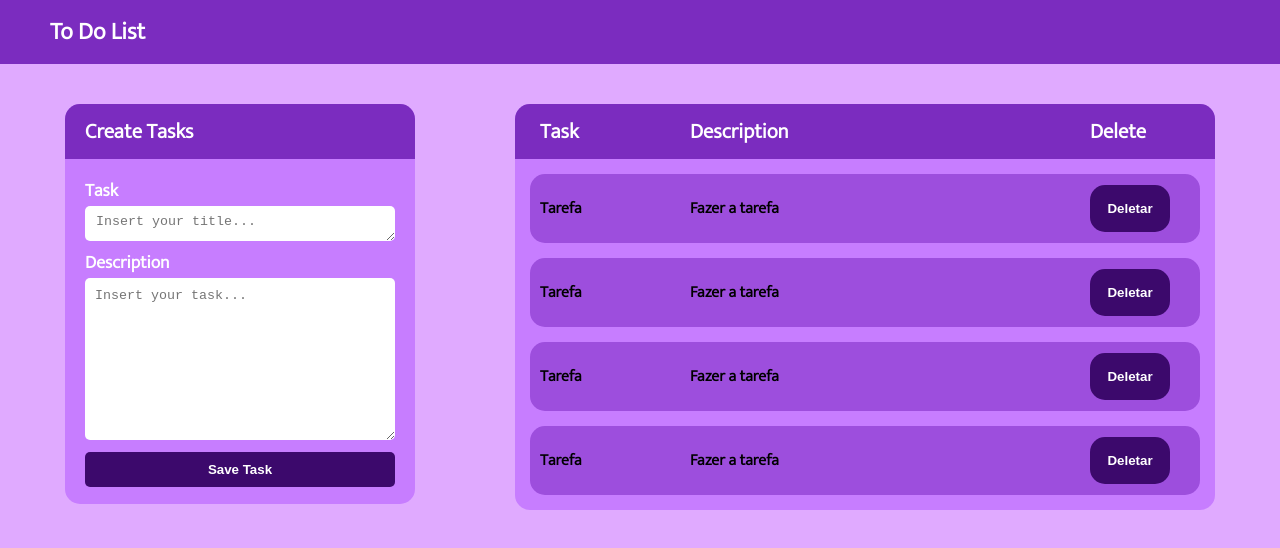
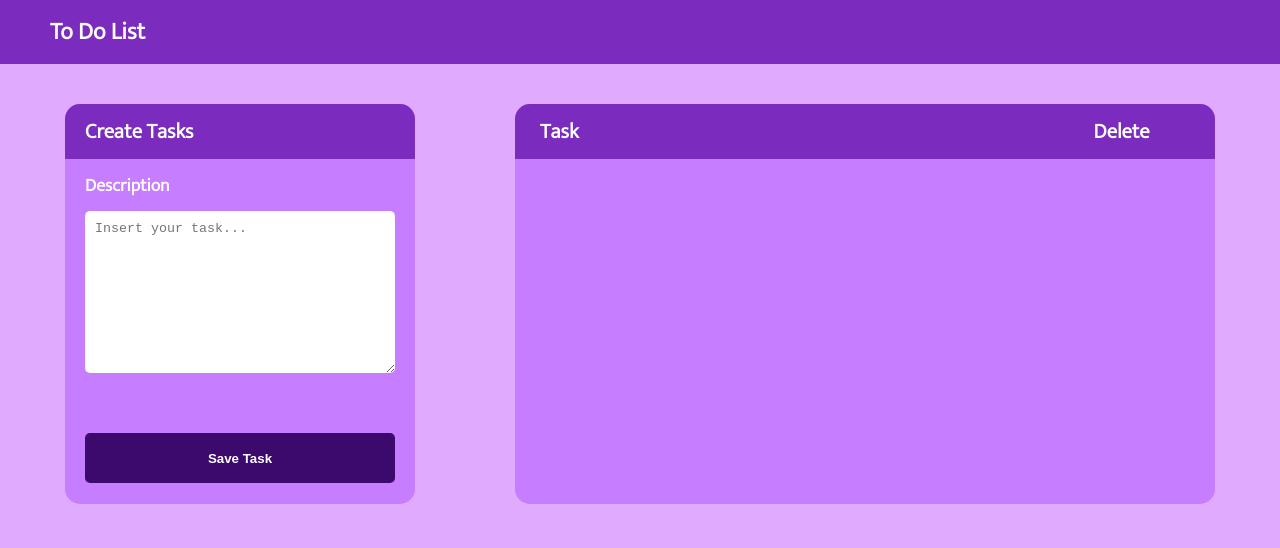
Before and after one commit to JL1227/To-Do-List, a React (Vite) app: page / in a window 1280 px wide. Shown: the top 548 px of the page. Built offline with nearby package versions, Linux system fonts and the light colour scheme.

Commit message:
Context e addTask

```diff
--- a/src/components/CreateTask/CreateTask.module.css
+++ b/src/components/CreateTask/CreateTask.module.css
@@ -3,9 +3,6 @@
   height: 400px;
   background-color: #c77dff;
   border-radius: 15px;
-
-  display: flex;
-  flex-direction: column;
 }
 
 .titleCreateTask {
@@ -21,14 +18,16 @@
   display: flex;
   flex-direction: column;
   justify-content: center;
-  padding: 10px 20px;
+  padding: 5px 20px;
 }
 
 .Form label {
   color: white;
   font-weight: bold;
+  font-size: 18px;
+
   padding-top: 7px;
-  font-size: 18px;
+  margin-bottom: 10px;
 }
 
 .Form textarea {
@@ -67,12 +66,13 @@
 }
 
 .saveTaskButton {
-  margin-top: 12px;
+  margin-top: 60px;
   border: none;
   border-radius: 5px;
   padding: 10px;
 
   width: 100%;
+  height: 50px;
   font-weight: bold;
 
   background-color: #3c096c;
--- a/src/components/CreateTask/index.jsx
+++ b/src/components/CreateTask/index.jsx
@@ -1,21 +1,23 @@
 import styles from "./CreateTask.module.css";
+import React, { useContext, useState } from "react";
+import { Context } from "../Tasks";
 
 const CreateTask = () => {
+
+  const {newItem, setNewItem, addTask} = useContext(Context)
+
   return (
     <div className={styles.createTasks}>
       <h2 className={styles.titleCreateTask}>Create Tasks</h2>
       <form className={styles.Form}>
-        <label htmlFor="">Task</label>
-        <textarea
-          placeholder="Insert your title..."
-          className={styles.inputTitle}
-        />
         <label htmlFor="">Description</label>
         <textarea
           placeholder="Insert your task..."
           className={styles.inputTask}
+          value={newItem}
+          onChange={(value) => setNewItem(value.target.value)}
         />
-        <button className={styles.saveTaskButton}>Save Task</button>
+        <button type="button" className={styles.saveTaskButton} onClick={addTask}>Save Task</button>
       </form>
     </div>
   );
--- a/src/components/ShowTasks/ShowTasks.module.css
+++ b/src/components/ShowTasks/ShowTasks.module.css
@@ -8,8 +8,9 @@
 .showTaskHeader {
   background-color: #7b2cbf;
 
-  display: grid;
-  grid-template-columns: 150px 400px auto;
+  display: flex;
+  flex-direction: row;
+  gap: 515px;
   border-radius: 15px 15px 0 0;
   padding: 10px 25px;
 }
--- a/src/components/ShowTasks/index.jsx
+++ b/src/components/ShowTasks/index.jsx
@@ -1,18 +1,21 @@
 import styles from "./ShowTasks.module.css";
 import Task from "../Task";
+import { Context } from "../Tasks";
+import { useContext } from "react";
 
 const ShowTasks = () => {
+
+  const { list } = useContext(Context)
+
   return (
     <div className={styles.showTask}>
       <div className={styles.showTaskHeader}>
         <h2>Task</h2>
-        <h2>Description</h2>
         <h2 className={styles.delete}>Delete</h2>
       </div>
-      <Task />
-      <Task />
-      <Task />
-      <Task />
+      {list.map((task, index) => (
+        <Task key={index} indice={index}/>
+      ))}
     </div>
   );
 };
--- a/src/components/Task/Task.module.css
+++ b/src/components/Task/Task.module.css
@@ -2,10 +2,12 @@
   width: 650px;
 
   background-color: #9d4edd;
+  color: white;
   font-weight: bold;
 
-  display: grid;
-  grid-template-columns: 150px 400px 100px;
+  display: flex;
+  flex-direction: row;
+  gap: 510px;
   border-radius: 15px;
   padding: 5px 10px;
   margin-top: 15px;
@@ -14,15 +16,15 @@
 
 .taskButton {
   border: none;
-  border-radius: 15px;
-  height: 80%;
-  width: 80%;
-  margin-top: 6px;
+  border-radius: 10px;
 
-  font-weight: bold;
+  height: 40px;
+  width: 70px;
+  margin-top: 10px;
 
   background-color: #3c096c;
   color: white;
+  font-weight: bold;
 }
 
 .taskButton:hover {
--- a/src/components/Task/index.jsx
+++ b/src/components/Task/index.jsx
@@ -1,11 +1,16 @@
 import styles from "./Task.module.css";
+import { useContext } from "react";
+import { Context } from '../Tasks'
 
-const Task = ({ desc }) => {
+
+const Task = ({ indice }) => {
+
+  const {deleteTask} = useContext(Context)
+
   return (
     <div className={styles.Task}>
       <p>Tarefa</p>
-      <p>Fazer a tarefa</p>
-      <button className={styles.taskButton}>Deletar</button>
+      <button type="button" className={styles.taskButton}>X</button>
     </div>
   );
 };
--- a/src/components/Tasks/index.jsx
+++ b/src/components/Tasks/index.jsx
@@ -2,27 +2,33 @@ import styles from "./Tasks.module.css";
 import CreateTask from "../CreateTask";
 import ShowTasks from "../ShowTasks";
 
+import { useState, createContext, useEffect } from "react";
+
+
+export const Context = createContext()
+
 const Tasks = () => {
-  //const [list, setList] = useState([]);
-  //const [newItem, setNewItem] = useState("");
+  const [list, setList] = useState([]);
+  const [newItem, setNewItem] = useState("");
 
-  /*
+  // useEffect(() => setList(['T1', 'T2']), [])
+
   function addTask() {
     setList([...list, newItem]);
     setNewItem("");
   }
 
   function deleteTask(i) {
-    let taskArray = [...list];
-    taskArray.splice(i, 1);
+    console.log(i)
   }
-  */
 
   return (
-    <div className={styles.tasks}>
-      <CreateTask />
-      <ShowTasks />
-    </div>
+    <Context.Provider value={{list, setList, newItem, setNewItem, addTask, deleteTask}}>
+      <div className={styles.tasks}>
+        <CreateTask />
+        <ShowTasks />
+      </div>
+    </Context.Provider>
   );
 };
 
```
